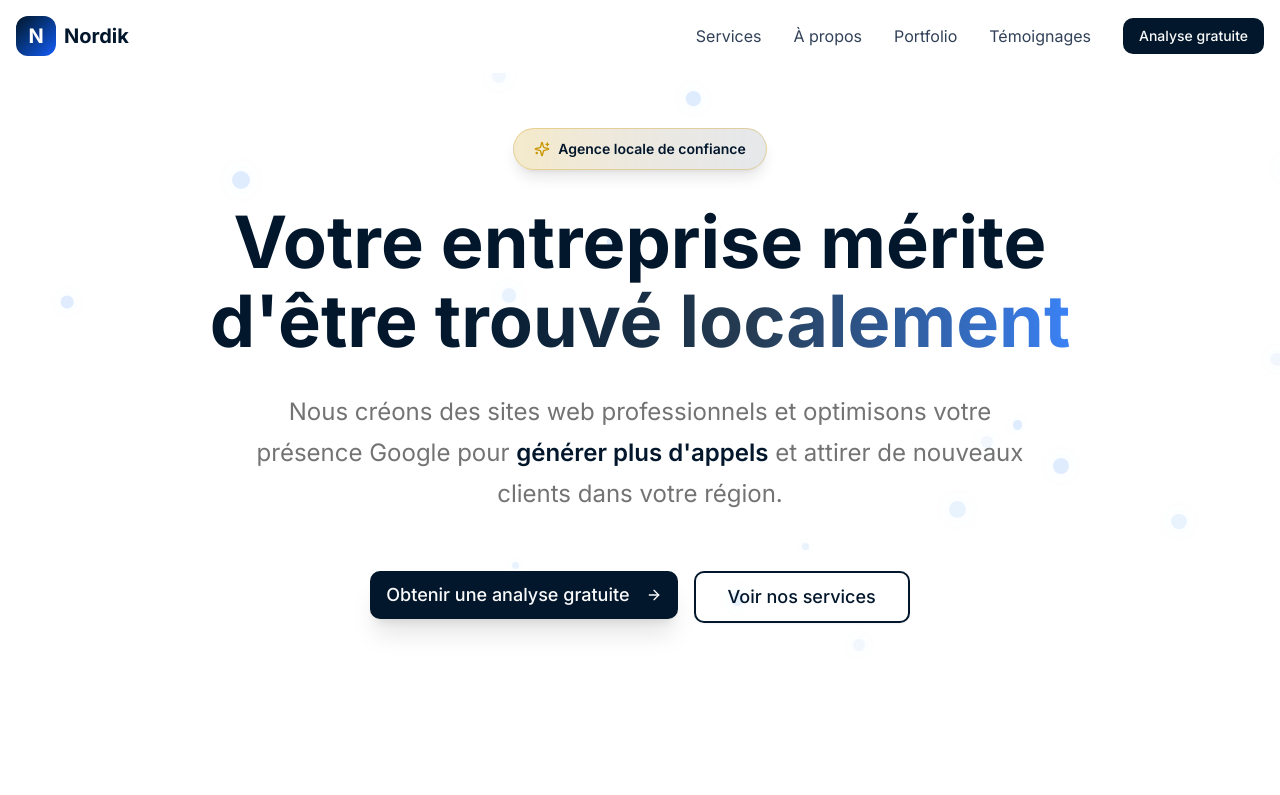
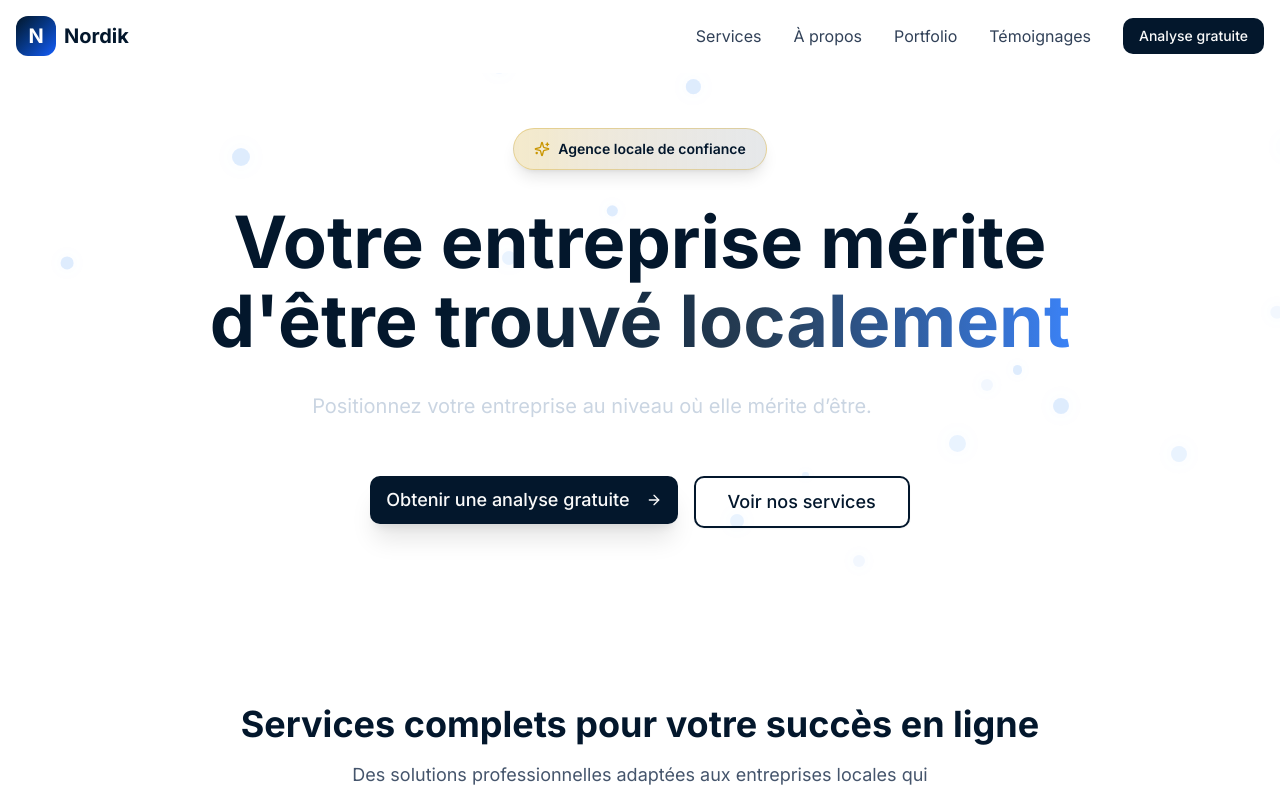
Before and after one commit to cadore93/Nordik_site_V2, a Next.js app: page / in a window 1280 px wide. Shown: the top 795 px of the page. Built offline with nearby package versions, Linux system fonts and the light colour scheme.

Commit message:
Update hero subheadline text

```diff
--- a/components/hero.tsx
+++ b/components/hero.tsx
@@ -23,7 +23,7 @@ export function Hero() {
   return (
     <>
       <motion.section
-        className="relative pt-24 sm:pt-32 pb-16 sm:pb-24 px-4 sm:px-6 overflow-hidden bg-background"
+        className="relative pt-32 pb-24 px-4 overflow-hidden bg-background"
         initial={{ opacity: 0 }}
         animate={{ opacity: 1 }}
         transition={{ duration: 1, ease: "easeOut" }}
@@ -62,20 +62,20 @@ export function Hero() {
         <div className="container mx-auto max-w-7xl relative z-10">
           <div className="max-w-4xl mx-auto text-center">
             <motion.div
-              className="space-y-6 sm:space-y-8"
+              className="space-y-8"
               initial={{ opacity: 0, y: 40 }}
               animate={{ opacity: 1, y: 0 }}
               transition={{ duration: 0.8, delay: 0.2, ease: "easeOut" }}
             >
               <motion.div
-                className="inline-flex items-center gap-2 px-4 sm:px-5 py-2 sm:py-2.5 bg-gradient-to-r from-gold/20 to-navy/10 rounded-full border border-gold/30 shadow-lg backdrop-blur-sm"
+                className="inline-flex items-center gap-2 px-5 py-2.5 bg-gradient-to-r from-gold/20 to-navy/10 rounded-full border border-gold/30 shadow-lg backdrop-blur-sm"
                 initial={{ opacity: 0, scale: 0.8 }}
                 animate={{ opacity: 1, scale: 1 }}
                 transition={{ delay: 0.4, duration: 0.6, type: "spring", bounce: 0.4 }}
                 whileHover={{ scale: 1.05 }}
               >
                 <Sparkles className="w-4 h-4 text-gold" />
-                <span className="text-xs sm:text-sm font-semibold text-navy">Agence locale de confiance</span>
+                <span className="text-sm font-semibold text-navy">Agence locale de confiance</span>
               </motion.div>
 
               <motion.div
@@ -83,7 +83,7 @@ export function Hero() {
                 animate={{ opacity: 1, y: 0 }}
                 transition={{ delay: 0.5, duration: 0.8, ease: "easeOut" }}
               >
-                <h1 className="text-4xl sm:text-5xl md:text-6xl lg:text-7xl font-bold text-navy leading-[1.15] sm:leading-[1.1] text-balance mb-4 sm:mb-6 px-2 sm:px-0">
+                <h1 className="text-5xl md:text-6xl lg:text-7xl font-bold text-navy leading-[1.1] text-balance mb-6">
                   Votre entreprise mérite d'être{" "}
                   <span className="bg-gradient-to-r from-navy via-navy-light to-[#3b82f6] bg-clip-text text-transparent">
                     trouvé localement
@@ -92,34 +92,35 @@ export function Hero() {
               </motion.div>
 
               <motion.p
-                className="text-lg sm:text-xl md:text-2xl text-muted-foreground leading-relaxed sm:leading-[1.7] text-pretty max-w-3xl mx-auto px-2 sm:px-0"
+                className="text-xl md:text-2xl text-muted-foreground leading-relaxed text-pretty max-w-3xl mx-auto"
                 initial={{ opacity: 0, y: 30 }}
                 animate={{ opacity: 1, y: 0 }}
                 transition={{ delay: 0.7, duration: 0.8, ease: "easeOut" }}
               >
-                Nous créons des sites web professionnels et optimisons votre présence Google pour{" "}
-                <span className="font-semibold text-navy">générer plus d'appels</span> et attirer de nouveaux clients
-                dans votre région.
+                <p className="text-lg md:text-xl text-slate-300 max-w-2xl">
+  Positionnez votre entreprise au niveau où elle mérite d’être.
+</p>
+
               </motion.p>
 
               <motion.div
-                className="flex flex-col sm:flex-row gap-3 sm:gap-4 pt-4 sm:pt-6 justify-center px-2 sm:px-0"
+                className="flex flex-col sm:flex-row gap-4 pt-6 justify-center"
                 initial={{ opacity: 0, y: 30 }}
                 animate={{ opacity: 1, y: 0 }}
                 transition={{ delay: 0.9, duration: 0.8, ease: "easeOut" }}
               >
                 <Button
                   size="lg"
-                  className="bg-primary hover:bg-primary/90 text-primary-foreground text-base sm:text-lg px-6 sm:px-8 py-5 sm:py-6 shadow-xl hover:shadow-2xl transition-all duration-300 group w-full sm:w-auto"
+                  className="bg-primary hover:bg-primary/90 text-primary-foreground text-lg px-8 py-6 shadow-xl hover:shadow-2xl transition-all duration-300 group"
                   onClick={() => setIsFormOpen(true)}
                 >
                   Obtenir une analyse gratuite
-                  <ArrowRight className="ml-2 w-4 sm:w-5 h-4 sm:h-5 group-hover:translate-x-2 transition-transform duration-300" />
+                  <ArrowRight className="ml-2 w-5 h-5 group-hover:translate-x-2 transition-transform duration-300" />
                 </Button>
                 <Button
                   size="lg"
                   variant="outline"
-                  className="text-base sm:text-lg px-6 sm:px-8 py-5 sm:py-6 border-2 border-primary text-primary hover:bg-primary hover:text-primary-foreground transition-all duration-300 bg-transparent w-full sm:w-auto"
+                  className="text-lg px-8 py-6 border-2 border-primary text-primary hover:bg-primary hover:text-primary-foreground transition-all duration-300 bg-transparent"
                 >
                   Voir nos services
                 </Button>
```
